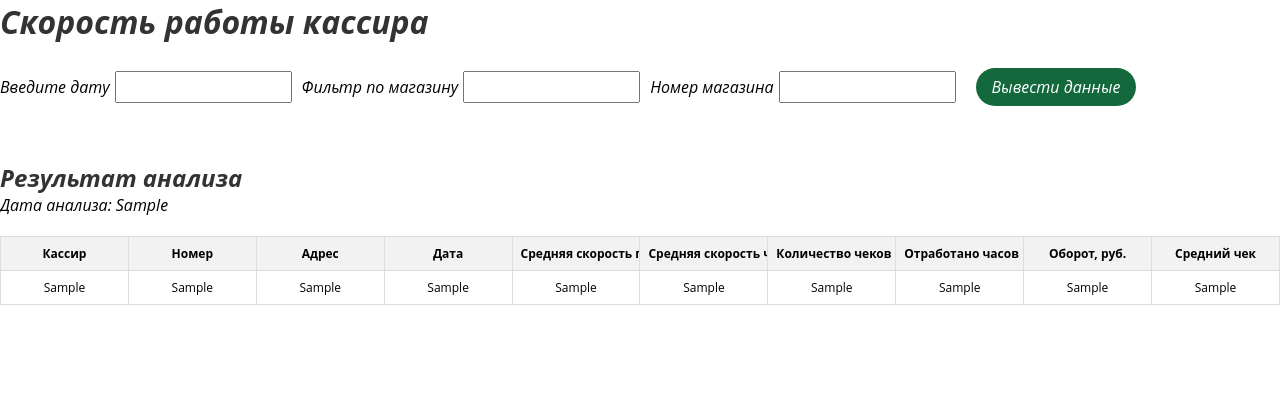
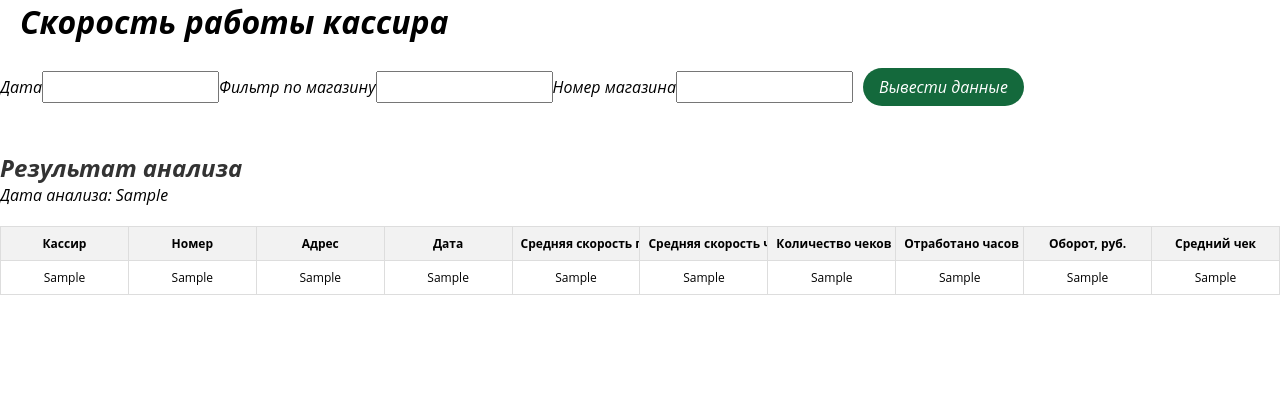
Before and after one commit to SoulStalker/WebSetSpeed, a Django app: template set_reports/cashierspeed/templates/index.html in a window 1280 px wide. Shown: the part 192-612 px from the top of the page. Run offline with Django 3.2, Linux system fonts and the light colour scheme; the template is opened without the code that fills it: most values are stand-ins (such as "Sample title", 1, 10 or a date in 2020); form fields are guessed from the names that the template uses; some web fonts are replaced.

Commit message:
Добавил виджет для выбора даты вместо поля ввода

```diff
--- a/set_reports/cashierspeed/forms.py
+++ b/set_reports/cashierspeed/forms.py
@@ -1,7 +1,9 @@
 from django import forms
+from django.forms import widgets
+from django.forms.widgets import DateInput
 
 
 class DateForm(forms.Form):
-    analyze_day = forms.DateField(label='Дата')
+    analyze_day = forms.DateField(label='Дата', widget=widgets.DateInput(attrs={'type': 'date', 'style': 'width: 200px;'}))
     filter_shop = forms.BooleanField(required=False, label='Фильтр по магазину')
     shop_num = forms.IntegerField(required=False, label='Номер магазина')
--- a/set_reports/cashierspeed/static/style.css
+++ b/set_reports/cashierspeed/static/style.css
@@ -70,18 +70,17 @@
 	 display: flex;
 	 align-items: center;
 	 justify-content: space-between;
-	 margin: 0 0 10px;
+	 /*margin: 0 10px 0 10px;*/
 	 flex-basis: calc(33.33% - 15px);
 }
-/* Стили для текста (лейблов) */
- .form-row label {
-	 margin-right: 5px;
-}
+ .form {
+	 margin-left: 10px;
+ }
 /* Стили для полей ввода */
  .form-row input[type="text"], .form-row input[type="date"], .form-row input[type="checkbox"] {
 	 flex: 1;
 	 padding: 5px;
-	 margin-right: 10px;
+
 }
 /* Стили для кнопки "Вывести данные" */
  button[type="submit"] {
@@ -103,8 +102,9 @@
 }
 /* Стили для заголовка */
  h1 {
-	 color: #333;
+	 margin-left: 20px;
 }
+
  h2 {
 	 color: #333;
 	 margin-top: 20px;
--- a/set_reports/cashierspeed/templates/index.html
+++ b/set_reports/cashierspeed/templates/index.html
@@ -22,7 +22,7 @@
     <form method="post" action="{% url 'main_page' %}">
       {% csrf_token %}
       <div class="form-row">
-        <label for="{{ form.analyze_day.id_for_label }}">Введите дату</label>
+        <label for="{{ form.analyze_day.id_for_label }}">Дата</label>
         {{ form.analyze_day }}
         <label for="{{ form.filter_shop.id_for_label }}">Фильтр по магазину</label>
         {{ form.filter_shop }}
```
